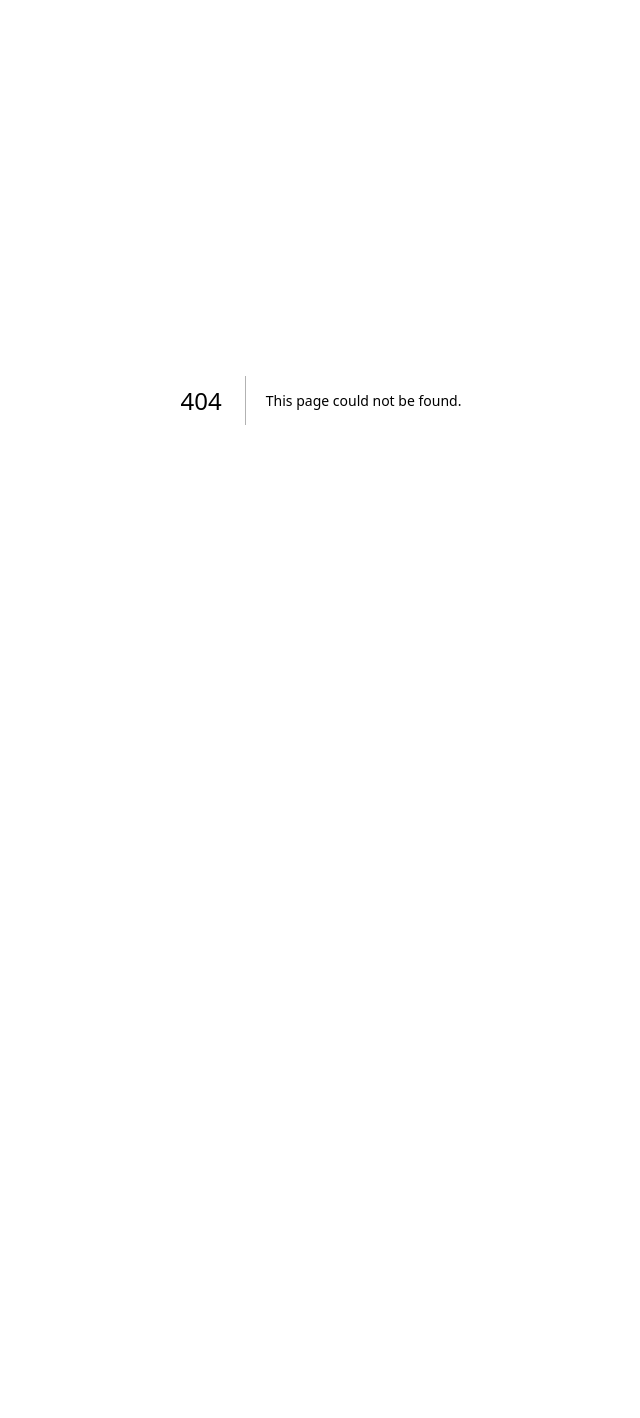
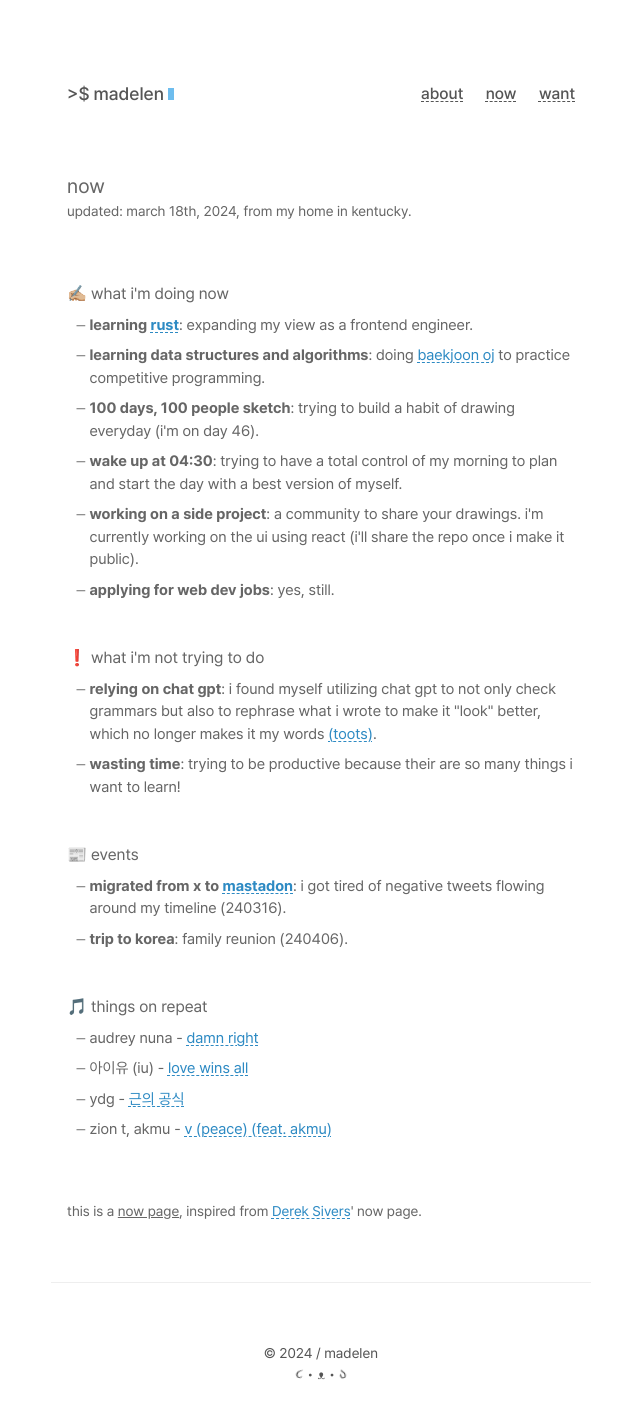
Before and after one commit to raselshikdar/blog.rasel.us.kg, a Next.js app: page /now in a window 1280 px wide. Before the commit this address had no page. Shown: the top 1418 px of the page, without its empty margins (319-959 px from the left). Before the commit the page ends 800 px from the top, so only its background shows below. Built offline with nearby package versions, Linux system fonts and the light colour scheme.

Commit message:
now page added

```diff
--- a/src/components/Header/Header.module.scss
+++ b/src/components/Header/Header.module.scss
@@ -14,22 +14,20 @@
 }
 
 .logo {
-  font-size: px2rem(20);
+  font-size: px2rem(18);
 
   &__text {
     margin-left: 4px;
-    text-transform: uppercase;
   }
 
   &__cursor {
     display: inline-block;
-    width: 0.6rem;
-    height: 1rem;
+    width: 0.4rem;
+    height: 0.8rem;
     margin-left: 4px;
 
     background-color: #67baee;
-    border-radius: 1px;
-    animation: cursor 1.25s infinite;
+    animation: cursor 1s infinite;
   }
 }
 
@@ -37,7 +35,7 @@
   &__list {
     display: flex;
     gap: 1.5rem;
-    font-size: 1.2rem;
+    font-size: px2rem(16);
     text-transform: lowercase;
     @include link-decoration;
 
@@ -53,10 +51,10 @@
   0% {
     opacity: 0;
   }
-  50% {
+  // 50% {
+  //   opacity: 1;
+  // }
+  100% {
     opacity: 1;
   }
-  100% {
-    opacity: 0;
-  }
 }
--- a/src/components/Header/Header.tsx
+++ b/src/components/Header/Header.tsx
@@ -9,7 +9,7 @@ const Header = () => {
         <Link href="/">
           <h1>
             <span className={styles['logo__mark']}>&gt;$</span>
-            <span className={styles['logo__text']}>Pensieve</span>
+            <span className={styles['logo__text']}>madelen</span>
             <span className={styles['logo__cursor']}></span>
           </h1>
         </Link>
@@ -20,7 +20,16 @@ const Header = () => {
             <Link href="/about">About</Link>
           </li>
           <li>
-            <Link href="https://want.madelen.me">Want</Link>
+            <Link href="/now">Now</Link>
+          </li>
+          <li>
+            <Link
+              href="https://want.madelen.me"
+              target="__blank"
+              rel="noopener noreferrer"
+            >
+              Want
+            </Link>
           </li>
         </ul>
       </nav>
--- a/src/components/Post/Post.module.scss
+++ b/src/components/Post/Post.module.scss
@@ -11,7 +11,7 @@
 
   &__title {
     padding-bottom: px2rem(16);
-    font-size: 2rem;
+    font-size: 1.8rem;
     font-weight: 500;
     line-height: 1.25;
   }
@@ -78,7 +78,7 @@
     }
 
     pre code {
-      white-space: break-spaces !important;
+      // white-space: break-spaces !important;
 
       span {
         word-break: break-all;
--- a/src/components/Posts/Posts.tsx
+++ b/src/components/Posts/Posts.tsx
@@ -152,7 +152,7 @@ const Posts: React.FC<Props> = ({ posts }) => {
             checked={mode === 'simple'}
             onChange={() => setMode(mode === 'simple' ? 'normal' : 'simple')}
           />
-          <label htmlFor="simpleView">Simplified</label>
+          <label htmlFor="simpleView">simplified</label>
         </div>
         <div className={styles.option}>
           <input
@@ -165,7 +165,7 @@ const Posts: React.FC<Props> = ({ posts }) => {
               setDisplayTech(!displayTech)
             }}
           />
-          <label htmlFor="tech">Tech</label>
+          <label htmlFor="tech">tech</label>
         </div>
         <div className={styles.option}>
           <input
@@ -178,7 +178,7 @@ const Posts: React.FC<Props> = ({ posts }) => {
               setDisplayNonTech(!displayNonTech)
             }}
           />
-          <label htmlFor="nontech">Non-Tech</label>
+          <label htmlFor="nontech">non-tech</label>
         </div>
       </div>
 
--- a/src/lib/createOgImage.tsx
+++ b/src/lib/createOgImage.tsx
@@ -10,7 +10,7 @@ export const createOgImage = ({
     `w_1600,h_836,q_100`,
 
     // Logo?
-    `l_text:Roboto_48:${e('>$ PENSIEVE')},co_rgb:ffe4e699,c_fit,w_1300`,
+    `l_text:Roboto_48:${e('>$ MADELEN')},co_rgb:ffe4e699,c_fit,w_1300`,
     // Positioning
     `fl_layer_apply,g_north_west,x_100,y_100`,
 
--- a/src/pages/about/about.module.scss
+++ b/src/pages/about/about.module.scss
@@ -30,6 +30,8 @@
   &__logo {
     border-radius: 1rem;
     margin-right: px2rem(20);
+    width: auto;
+    height: auto;
   }
 
   &__title {
--- a/src/pages/about/index.tsx
+++ b/src/pages/about/index.tsx
@@ -4,6 +4,7 @@ import { metadata } from '@/lib/metadata'
 import Image from 'next/image'
 import { useState } from 'react'
 import styles from './about.module.scss'
+import Header from '@/components/Header/Header'
 
 const About = () => {
   const [expand, setExpand] = useState(false)
@@ -15,6 +16,7 @@ const About = () => {
   return (
     <>
       <ProgressBar />
+      <Header />
       <div className={styles.container}>
         <header className={styles.header}>
           <a href="https://blog.madelen.me/" rel="noopener noreferrer">
--- /dev/null
+++ b/src/pages/now/index.tsx
@@ -0,0 +1,138 @@
+import Footer from '@/components/Footer/Footer'
+import ProgressBar from '@/components/ProgressBar/ProgressBar'
+
+import styles from './now.module.scss'
+import Header from '@/components/Header/Header'
+
+const Now = () => {
+  return (
+    <>
+      <Header />
+      <ProgressBar />
+      <section className={styles.container}>
+        <div className={styles.header}>
+          <h1 className={styles.title}>now</h1>
+          <div className={styles.date}>
+            updated: March 18th, 2024, from my home in Kentucky.
+          </div>
+        </div>
+        <main className={styles.main}>
+          <div className={styles.section}>
+            <div className={styles.title}>✍🏼 what I'm doing now</div>
+            <ul className={styles.list}>
+              <li>
+                <strong>
+                  Learning <a href="https://www.rust-lang.org/learn">Rust</a>
+                </strong>
+                : expanding my view as a frontend engineer.
+              </li>
+              <li>
+                <strong>learning data structures and algorithms</strong>: Doing{' '}
+                <a href="https://www.acmicpc.net/">Baekjoon OJ</a> to practice
+                competitive programming.
+              </li>
+              <li>
+                <strong>100 Days, 100 People Sketch</strong>: trying to build a
+                habit of drawing everyday (I'm on day 46).
+              </li>
+              <li>
+                <strong>wake up at 04:30</strong>: trying to have a total
+                control of my morning to plan and start the day with a best
+                version of myself.
+              </li>
+              <li>
+                <strong>working on a side project</strong>: a community to share
+                your drawings. I'm currently working on the UI using React (I'll
+                share the repo once i make it public).
+              </li>
+              <li>
+                <strong>applying for web dev jobs</strong>: yes, still.{' '}
+              </li>
+            </ul>
+          </div>
+          <div className={styles.section}>
+            <div className={styles.title}>❗️ what I'm not trying to do</div>
+            <ul className={styles.list}>
+              <li>
+                <strong>Relying on chat gpt</strong>: I found myself utilizing
+                chat gpt to not only check grammars but also to rephrase what I
+                wrote to make it "look" better, which no longer makes it my
+                words{' '}
+                <a href="https://elk.zone/techhub.social/@mrolemadelen/112052013783314073">
+                  (toots)
+                </a>
+                .
+              </li>
+              <li>
+                <strong>wasting time</strong>: trying to be productive because
+                their are so many things I want to learn!
+              </li>
+            </ul>
+          </div>
+
+          <div className={styles.section}>
+            <div className={styles.title}>📰 events</div>
+            <ul className={styles.list}>
+              <li>
+                <strong>
+                  Migrated from X to{' '}
+                  <a href="https://elk.zone/techhub.social/@mrolemadelen">
+                    Mastadon
+                  </a>
+                </strong>
+                : i got tired of negative tweets flowing around my timeline
+                (240316).
+              </li>
+              <li>
+                <strong>trip to korea</strong>: family reunion (240406).
+              </li>
+            </ul>
+          </div>
+          <div className={styles.section}>
+            <div className={styles.title}>🎵 things on repeat</div>
+            <ul className={styles.list}>
+              <li>
+                Audrey Nuna -{' '}
+                <a href="https://open.spotify.com/track/01ukVTKa6DhejzNulpoG2t?si=dab9a3605e074753">
+                  damn right
+                </a>
+              </li>
+              <li>
+                아이유 (IU) -{' '}
+                <a href="https://open.spotify.com/track/0djkJ3iAARXRCbfbwwVc3o?si=f53c210e4b2241cf">
+                  love wins all
+                </a>
+              </li>
+              <li>
+                YDG -{' '}
+                <a href="https://open.spotify.com/track/2GrMgAZpKLVEghKXnmOOUk?si=09da6827f9f047c9">
+                  근의 공식
+                </a>
+              </li>
+              <li>
+                Zion T, AKMU -{' '}
+                <a href="https://open.spotify.com/track/0qsv5I5fEnRoX2Enb3mBNr?si=e736b7f2d1284b66">
+                  V (Peace) (feat. AKMU)
+                </a>
+              </li>
+            </ul>
+          </div>
+        </main>
+        <div className={styles.note}>
+          This is a <u>now page</u>, inspired from{' '}
+          <a
+            href={'https://sive.rs/nowff'}
+            target="__blank"
+            rel="noopener noreferrer"
+          >
+            Derek Sivers
+          </a>
+          ' now page.
+        </div>
+      </section>
+      <Footer />
+    </>
+  )
+}
+
+export default Now
--- /dev/null
+++ b/src/pages/now/now.module.scss
@@ -0,0 +1,70 @@
+@import '/src/styles/func.scss';
+
+.container {
+  max-width: 36rem;
+  padding: 0 px2rem(16);
+  margin: 0 auto;
+
+  color: $color-gray;
+  text-transform: lowercase;
+
+  p {
+    margin-bottom: 1rem;
+    text-indent: 1rem;
+  }
+
+  a {
+    @include link-decoration;
+    color: $color-link;
+  }
+}
+
+.header {
+  align-items: center;
+  margin-bottom: 4rem;
+
+  .title {
+    font-size: px2rem(20);
+  }
+
+  .date {
+    font-size: px2rem(14);
+    color: $color-gray;
+  }
+}
+
+.main {
+  margin-top: 1.5rem;
+
+  .title {
+    margin-bottom: 0.5rem;
+    font-size: px2rem(16);
+  }
+
+  .list {
+    padding-left: 1.5rem;
+
+    list-style-type: 'ー ';
+
+    li::marker {
+      font-size: 12px;
+    }
+
+    li {
+      margin-bottom: px2rem(8);
+    }
+  }
+}
+
+.note {
+  margin-top: 4rem;
+  font-size: px2rem(14);
+
+  a {
+    text-transform: none;
+  }
+}
+
+.section {
+  margin-bottom: 3rem;
+}
--- a/src/styles/func.scss
+++ b/src/styles/func.scss
@@ -6,7 +6,7 @@ $color-gray: #666;
 $color-lightgray: #999;
 
 @function px2rem($px) {
-  @return #{$px / 16}rem;
+  @return #{$px / 15}rem;
 }
 
 @mixin link-decoration {
--- a/src/styles/globals.scss
+++ b/src/styles/globals.scss
@@ -10,7 +10,8 @@
 
   color: #555;
   font-family: 'Pretendard', 'Pretendard JP', Times, sans-serif;
-  font-size: 16px;
+  font-size: 15px;
+  text-transform: lowercase;
 
   scroll-behavior: smooth;
 }
```
